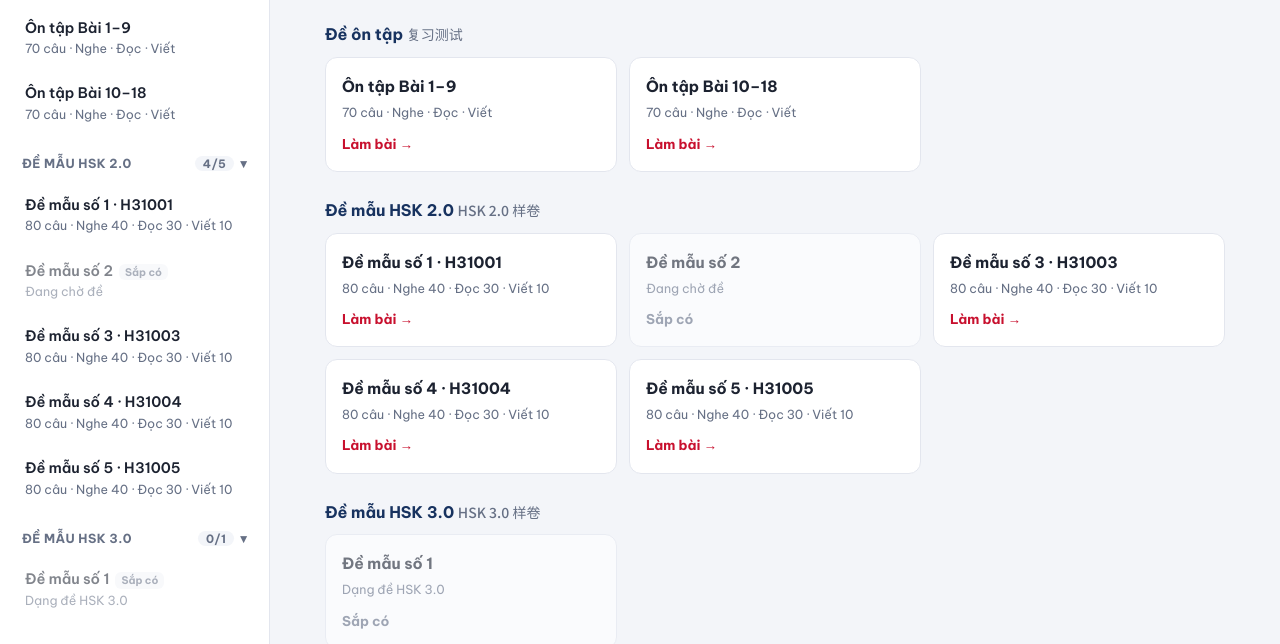
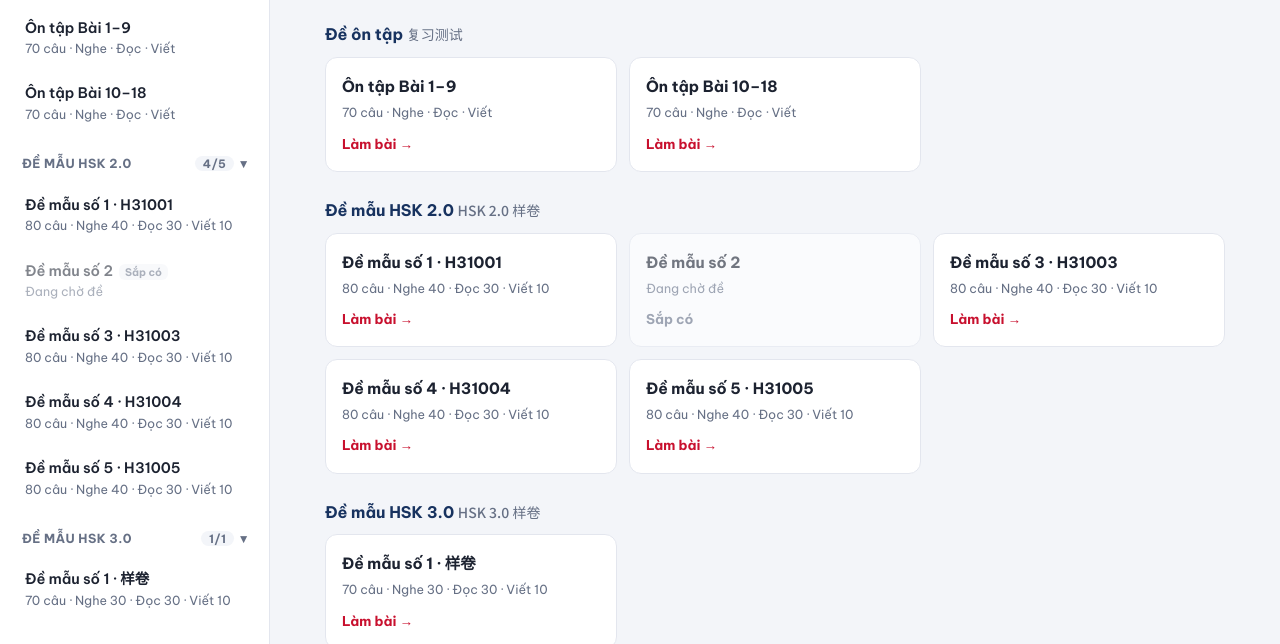
Before and after one commit to quethu-chiuchiu/thihsk3, a plain HTML site: page index.html in a window 1280 px wide. Shown: the part 156-800 px from the top of the page. Drawn offline with Linux system fonts and the light colour scheme.

Commit message:
Add files via upload

```diff
--- a/index.html
+++ b/index.html
@@ -134,7 +134,7 @@ const GROUPS = [
     { id:'de-2-0/de05', title:'Đề mẫu số 5 · H31005', sub:'80 câu · Nghe 40 · Đọc 30 · Viết 10', available:true }
   ]},
   { id:'de-3-0', title:'Đề mẫu HSK 3.0', zh:'HSK 3.0 样卷', exams:[
-    { id:'de-3-0/de01', title:'Đề mẫu số 1', sub:'Dạng đề HSK 3.0', available:false }
+    { id:'de-3-0/de01', title:'Đề mẫu số 1 · 样卷', sub:'70 câu · Nghe 30 · Đọc 30 · Viết 10', available:true }
   ]}
 ];
 
```
